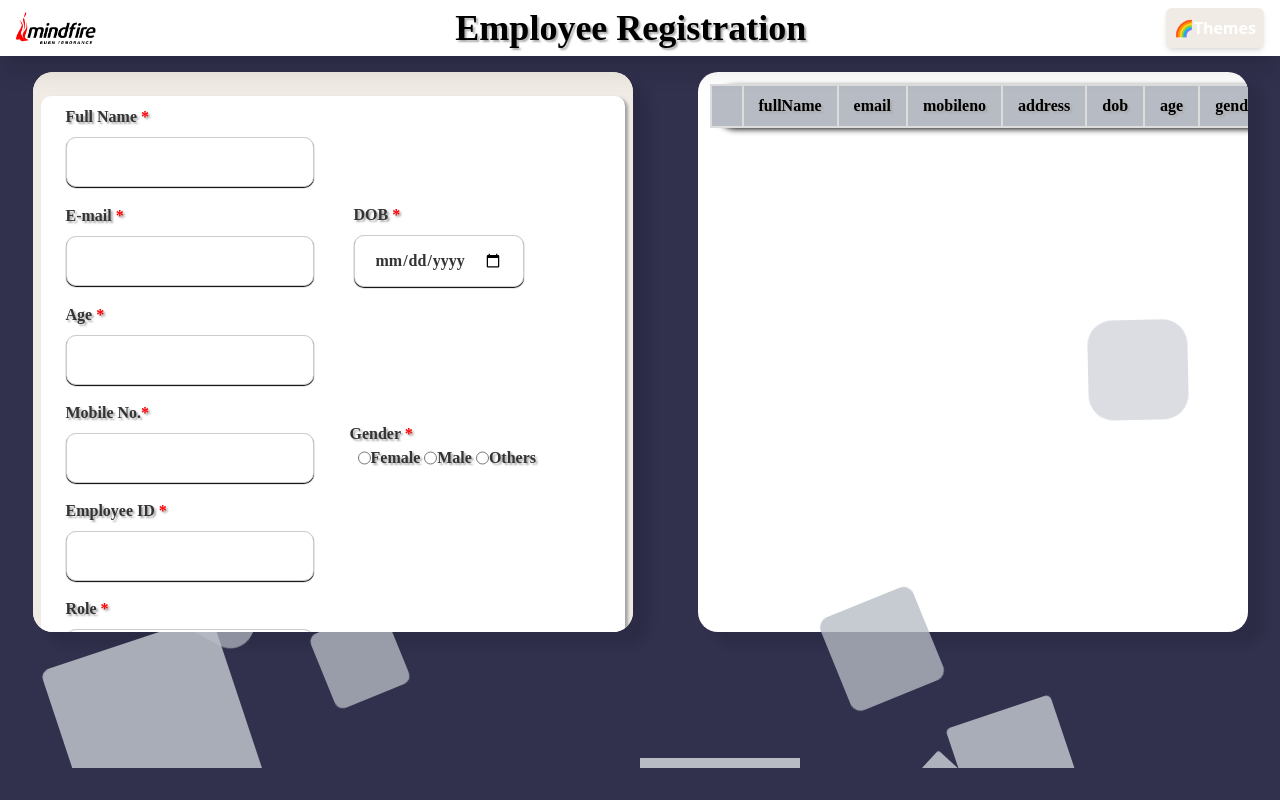
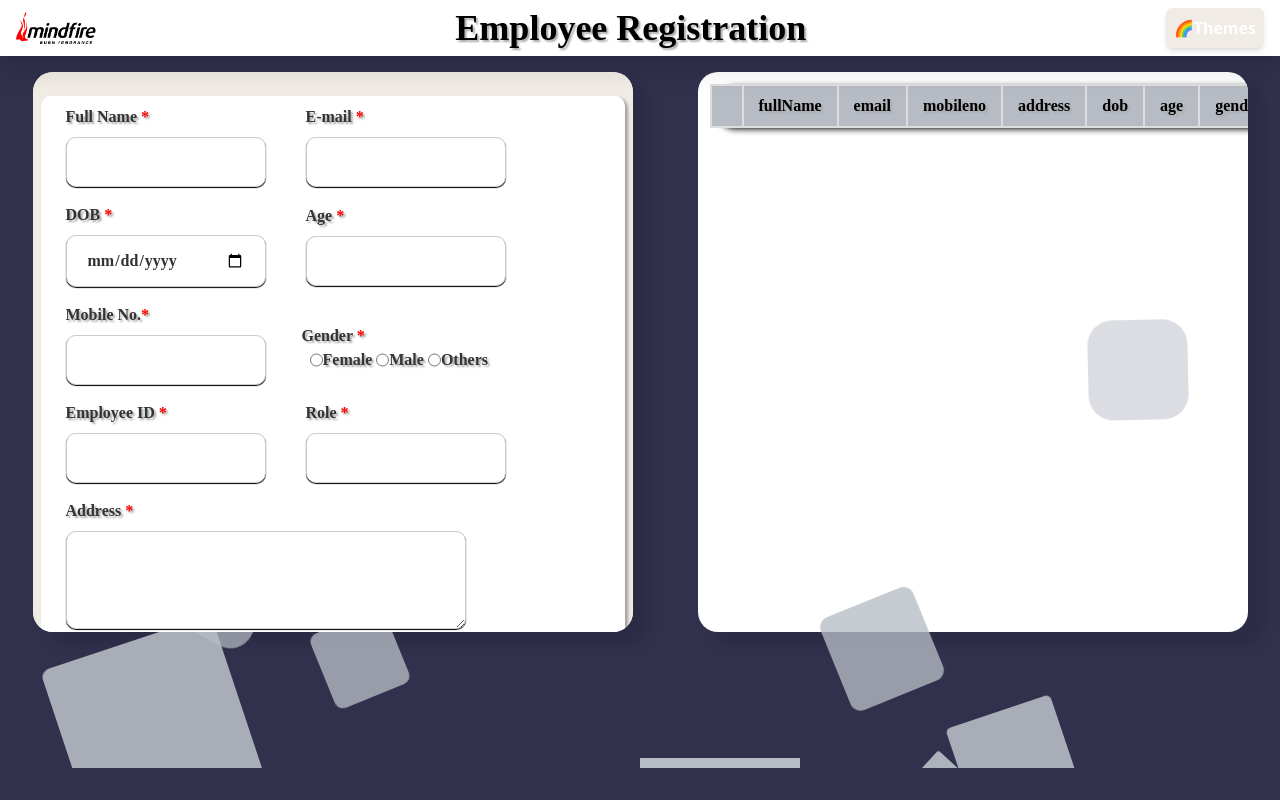
Before and after one commit to anandmindfire/Html-Practice, a React (Create React App) app: page / in a window 1280 px wide. Built offline with nearby package versions, Linux system fonts and the light colour scheme.

Commit message:
design update

```diff
--- a/src/App.css
+++ b/src/App.css
@@ -385,7 +385,7 @@ label {
   color: #333;
 }
 .input_field input{
-  width: 100%;
+  width: 200px;
   padding: 12px 20px;
   margin: 8px 0;
   display: inline-block;
@@ -401,7 +401,7 @@ label {
   border-radius: 10px;
 }
 .input_field textarea{
-  width: 85%;
+  width: 400px;
   padding: 12px 20px;
   margin: 8px 0;
   display: inline-block;
--- a/src/Components/EmployeeForm.js
+++ b/src/Components/EmployeeForm.js
@@ -140,7 +140,7 @@ const EmployeeForm = ({ onFormSubmit, selectedEmployee }) => {
         </div>
 
         <div className="input_field">
-          <label htmlFor="dob">DOB <span className="astric">*</span></label>
+          <label htmlFor="dob" style={{width:"200px"}}>DOB <span className="astric">*</span></label>
           <input type="date" name="dob" id="dob" className="form-control" onChange={handleInputChange} value={formData.dob || ''}/>
           <div className="error-message">{formErrors.dob}</div>
         </div>
@@ -184,7 +184,7 @@ const EmployeeForm = ({ onFormSubmit, selectedEmployee }) => {
         </div>
 
         <div className="input_field">
-          <label htmlFor="address" style={{width:"300px"}}>Address <span className="astric">*</span></label>
+          <label htmlFor="address" >Address <span className="astric">*</span></label>
           <textarea name="address" id="address" cols="130" rows="3" onChange={handleInputChange} value={formData.address || '' }></textarea>
           <div className="error-message">{formErrors.address}</div>
         </div>
```
